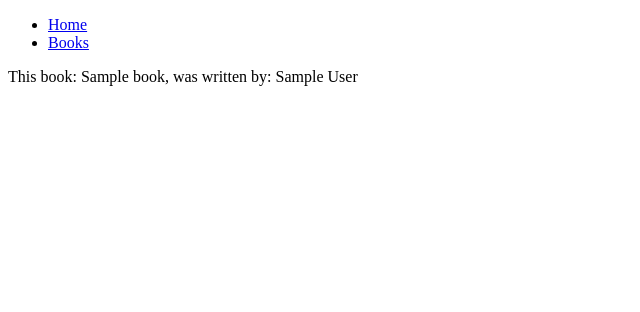
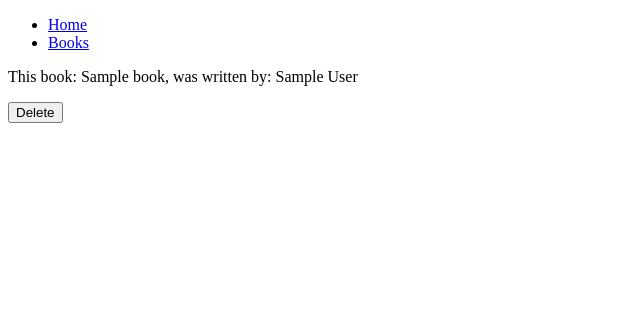
Before and after one commit to Benje1/W4D3_lab_with_Scott, a Flask app: page /books in a window 1280 px wide. Shown: the top 312 px of the page, without its empty margins (0-640 px from the left). Run offline with Flask 2, Linux system fonts and the light colour scheme; a database or web service that is not in the repository returns one stand-in record (values such as "Sample title"); some libraries are stand-ins or nearby versions.

Commit message:
added delete button and function to site

```diff
--- a/controllers/books_controller.py
+++ b/controllers/books_controller.py
@@ -8,3 +8,8 @@ books_blueprint = Blueprint("books", __name__)
 def books():
     books = book_repository.select_all()
     return render_template("/books/index.html", all_books = books)
+
+@books_blueprint.route("/books/<id>/delete", methods=["POST"])
+def delete(id):
+    book_repository.delete(id)
+    return redirect("/books")
--- a/templates/books/index.html
+++ b/templates/books/index.html
@@ -5,6 +5,9 @@
     <div>
         <p> This book: {{book.title}}, was written by: {{book.author.first_name}} {{book.author.last_name}} </p>
     </div>
+    <form action="/books/{{book.id}}/delete" method="post">
+        <button>Delete</button>
+    </form>
 
     {% endfor %}</div>
 {% endblock %}
```
